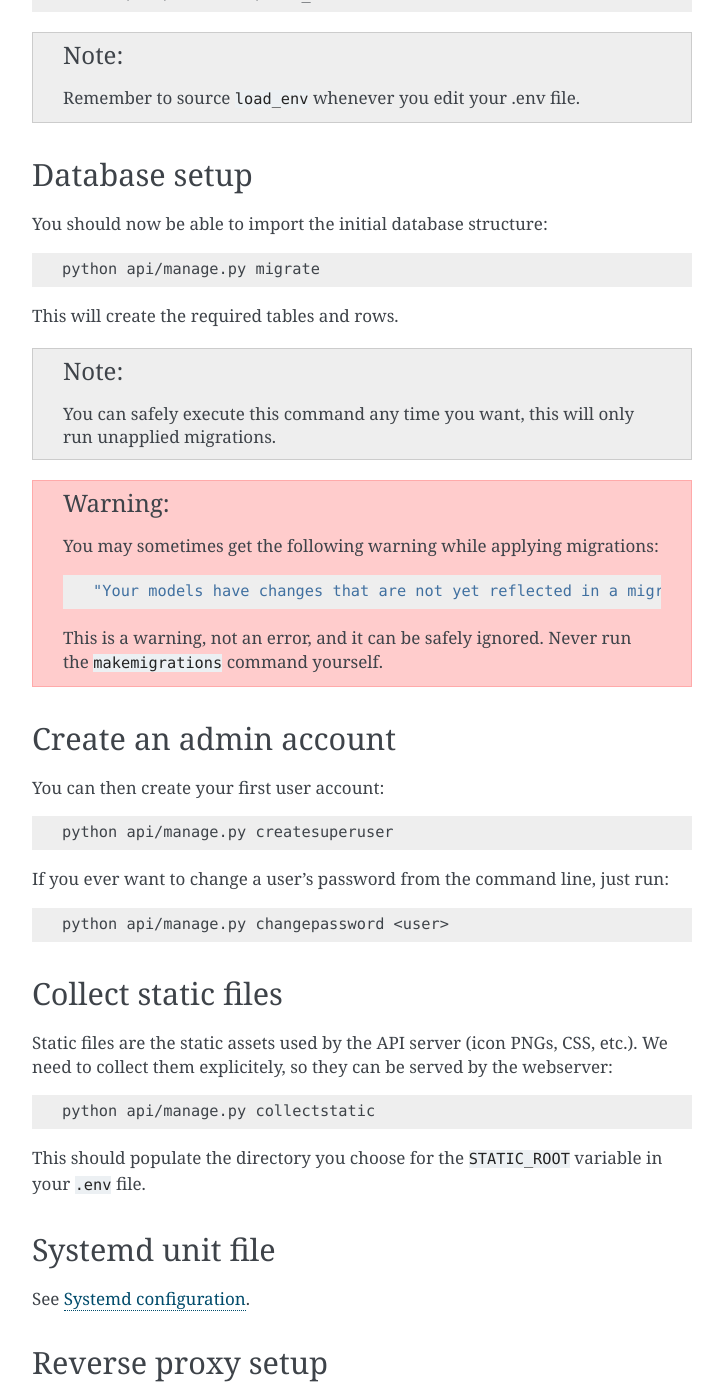
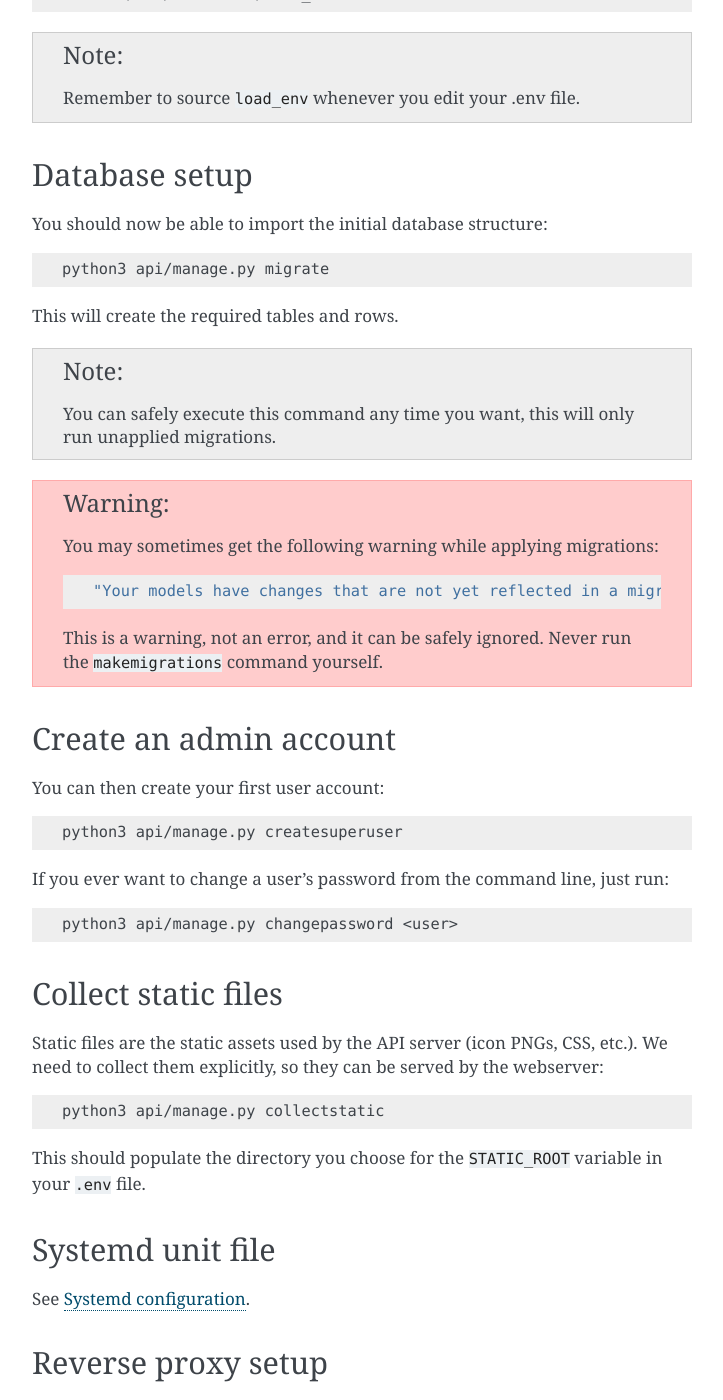
Before and after one commit to RYGhub/funkwhale, a Sphinx documentation site: the page built from docs/installation/debian.rst, in a window 1280 px wide and 1400 px high, scrolled down 4516 px. Shown: the whole window, without its empty margins (388-1111 px from the left). Built offline with Sphinx 7.4.7, drawn with Linux system fonts in a browser that asks for light colours; pages that are not in the unit, such as notebooks, are missing from menus; some of the changed text lies outside the part shown.

Commit message:
fix python->python3 in debian docs

```diff
--- a/docs/installation/debian.rst
+++ b/docs/installation/debian.rst
@@ -244,7 +244,7 @@ You should now be able to import the initial database structure:
 
 .. code-block:: shell
 
-    python api/manage.py migrate
+    python3 api/manage.py migrate
 
 This will create the required tables and rows.
 
@@ -269,23 +269,23 @@ You can then create your first user account:
 
 .. code-block:: shell
 
-    python api/manage.py createsuperuser
+    python3 api/manage.py createsuperuser
 
 If you ever want to change a user's password from the command line, just run:
 
 .. code-block:: shell
 
-    python api/manage.py changepassword <user>
+    python3 api/manage.py changepassword <user>
 
 Collect static files
 --------------------
 
 Static files are the static assets used by the API server (icon PNGs, CSS, etc.).
-We need to collect them explicitely, so they can be served by the webserver:
+We need to collect them explicitly, so they can be served by the webserver:
 
 .. code-block:: shell
 
-    python api/manage.py collectstatic
+    python3 api/manage.py collectstatic
 
 This should populate the directory you choose for the ``STATIC_ROOT`` variable
 in your ``.env`` file.
```
Also changed, not shown: other parts of docs/installation/debian.rst (+2 -2 lines).
